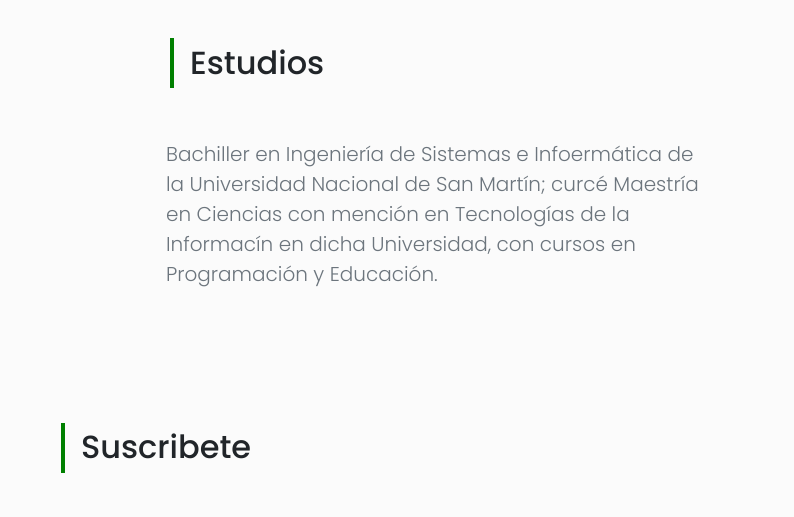
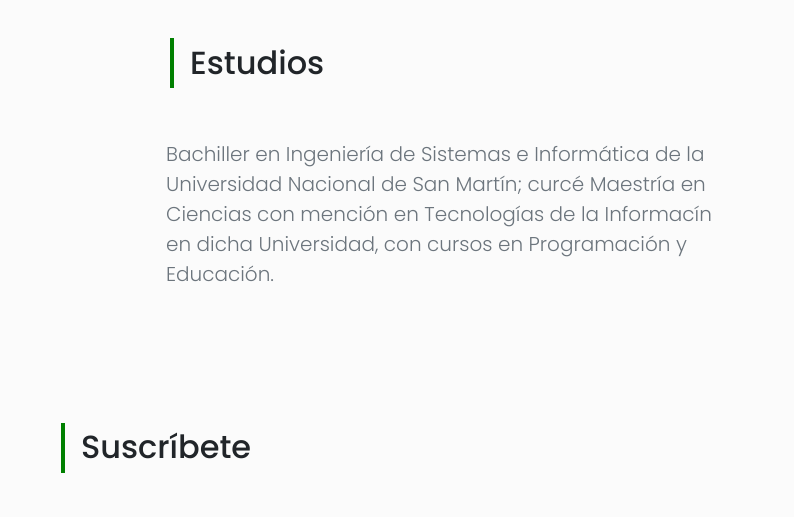
Before and after one commit to ZatchVamp/franklatorre.github.io, a plain HTML site: page index.html in a window 1280 px wide. Shown: the part 2660-3177 px from the top of the page, 486-1280 px from the left. Drawn offline with nearby package versions, Linux system fonts and the light colour scheme; a web font is replaced by a local one.

Commit message:
init commit

```diff
--- a/index.html
+++ b/index.html
@@ -269,7 +269,7 @@
                     <div class = "title pt-3 pb-5">
                         <h2 class = "position-relative d-inline-block ms-4">Estudios</h2>
                     </div>
-                    <p class = "lead text-muted">Bachiller en Ingeniería de Sistemas e Infoermática de la Universidad Nacional de San Martín; curcé Maestría en Ciencias con mención en Tecnologías de la Informacín en dicha Universidad, con cursos en Programación y Educación.</p>
+                    <p class = "lead text-muted">Bachiller en Ingeniería de Sistemas e Informática de la Universidad Nacional de San Martín; curcé Maestría en Ciencias con mención en Tecnologías de la Informacín en dicha Universidad, con cursos en Programación y Educación.</p>
                 </div>
                 <div class = "col-lg-6 order-lg-0">
                     <img src = "img/about_us.jpg" alt = "" class = "img-fluid">
@@ -284,7 +284,7 @@
         <div class = "container">
             <div class = "d-flex flex-column align-items-center justify-content-center">
                 <div class = "title text-center pt-3 pb-5">
-                    <h2 class = "position-relative d-inline-block ms-4">Suscribete</h2>
+                    <h2 class = "position-relative d-inline-block ms-4">Suscríbete</h2>
                 </div>
 
                 <p class = "text-center text-muted">Lorem ipsum dolor sit amet consectetur adipisicing elit. Possimus rem officia accusantium maiores quisquam dolorum?</p>
```
